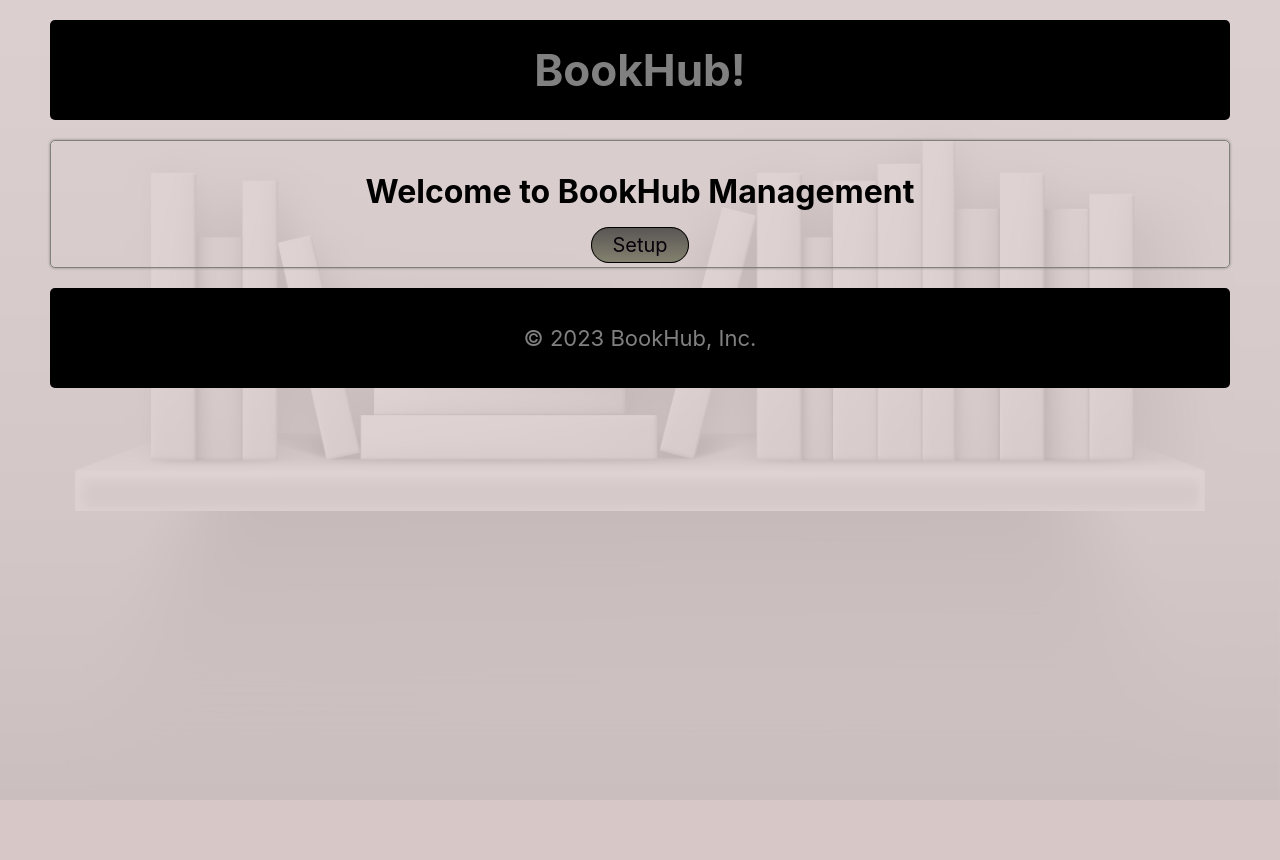
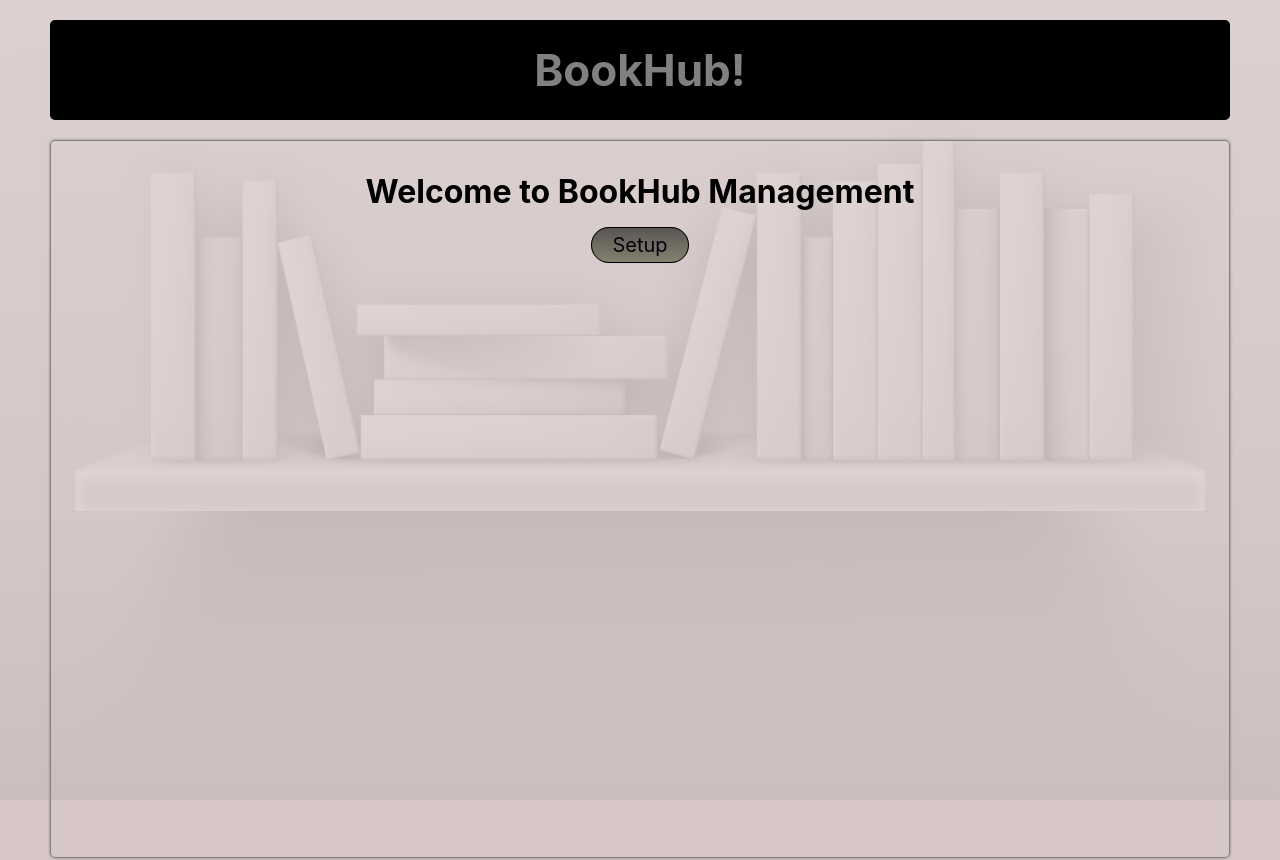
Before and after one commit to thomastepi/book-management, a React (Create React App) app: page /home in a window 1280 px wide. Shown: the top 860 px of the page. Built offline with nearby package versions, Linux system fonts and the light colour scheme.

Commit message:
default layout modify

```diff
--- a/src/assets/defaultLayout.css
+++ b/src/assets/defaultLayout.css
@@ -17,7 +17,6 @@
 
 .content {
   height: 87%;
-  height: fit-content;
   border: 1px solid gray;
   margin-top: 20px;
   border-radius: 5px;
```
